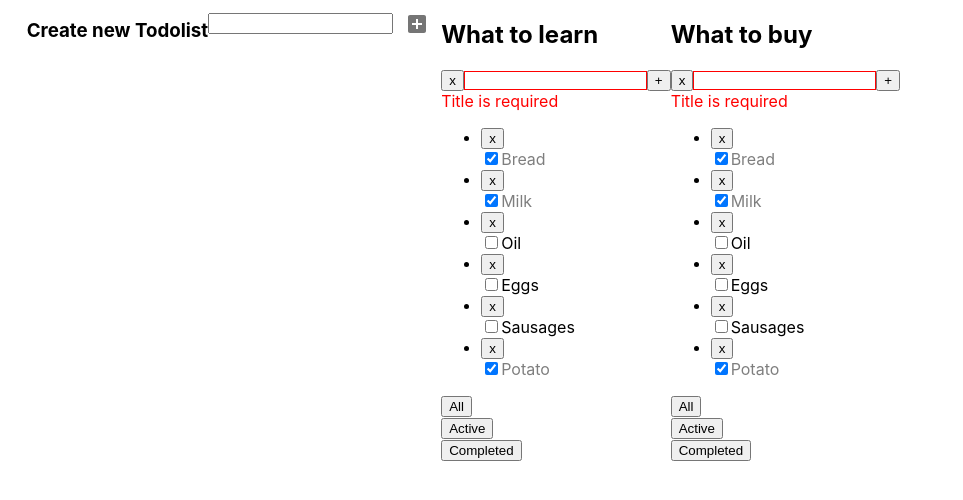
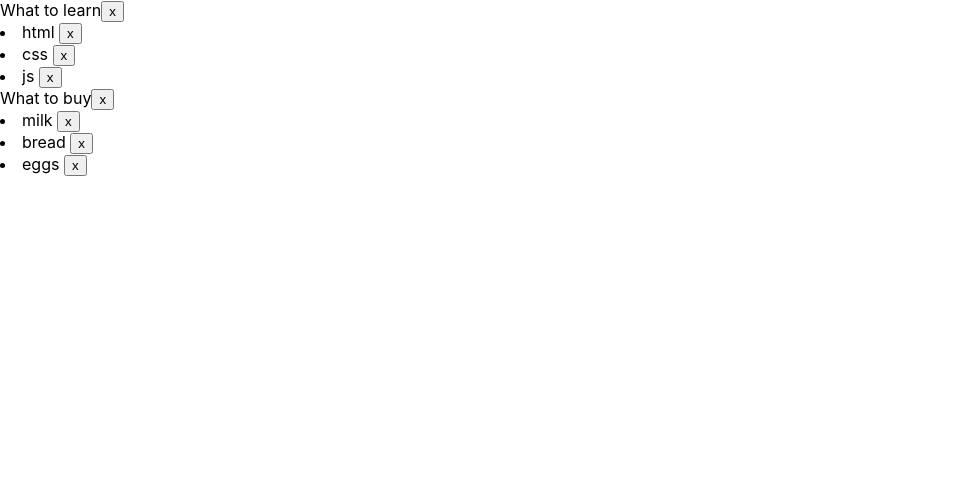
Before and after one commit to Masha-Gorb/todolist-app, a React (Create React App) app: page / in a window 1280 px wide. Shown: the top 500 px of the page, without its empty margins (0-963 px from the left). Built offline with nearby package versions, Linux system fonts and the light colour scheme.

Commit message:
add remaster todolists

```diff
--- a/src/App.tsx
+++ b/src/App.tsx
@@ -16,7 +16,6 @@ const App =() => {
 
     let todolistID1=v1()
     let todolistID2=v1()
-    let todolistID3=v1()
 
     let [todolists, setTodolist] = useState([
         {id: todolistID1, title: 'What to learn', filter: 'All'},
@@ -44,18 +43,17 @@ const App =() => {
     })
 
     const removeTodolist = (id: string) => {
-        // todolistsDispatch(removeTodolistodolistAC());
-        // setTodolists(todolists.filter(t => t.id !== todolistId))
+        setTodolist(todolists.filter(t => t.id !== id))
     }
 
     const addTodolist = (title: string) => {
-        // let newTodolistID = v1()
-        // let newTodolist : TodolistsType = {id: newTodolistID, title: title, filter: 'All'}
-        // setTodolists([newTodolist, ...todolists])
-        // setTasks({
-        //     ...tasks,
-        //     [newTodolistID] : []
-        // })
+        let newTodolistID = v1()
+        let newTodolist : TodolistsType = {id: newTodolistID, title: title, filter: 'All'}
+        setTodolist([newTodolist, ...todolists])
+        setTasks({
+            ...tasks,
+            [newTodolistID] : []
+        })
     }
 
     // let [tasks, setTasks] = useState([
@@ -97,11 +95,10 @@ const App =() => {
 
     const changeFilter = (filterValue: filterType,todolistId: string) => {
         // setFilter(filterValue)
-        console.log(todolistId)
         let currentTodolist = todolists.find(f=> f.id===todolistId)
         if(currentTodolist) {
             currentTodolist.filter=filterValue
-            setTodolists([...todolists])
+            setTodolist([...todolists])
         }
     }
 
@@ -123,27 +120,32 @@ const App =() => {
     //онЧендж выносим в онЧенджХандлер - в него приходит ивент, который надо протипизировать(реакт сам подскажет)
     //тестим - заставляем в консоли показать ивент.кюрентТарджет.value
     const addTask = (todolistId: string, newTaskTitle: string) => {
-        let currentTodolistId = tasks[todolistId]
-        let newTask = {id: v1(), title: newTaskTitle.trim(), checked: false}
-        tasks[todolistId]=[newTask, ...tasks[todolistId]]
-        setTasks({...tasks})
-        // if(newTaskTitle.trim()!=="") {
-        //     let newTask = {id: v1(), title: newTaskTitle.trim(), checked: true}
-        //     setTasks([newTask, ...tasks])
-        // }
+        // let currentTodolistId = tasks[todolistId]
+        // let newTask = {id: v1(), title: newTaskTitle.trim(), checked: false}
+        // tasks[todolistId]=[newTask, ...tasks[todolistId]]
+        // setTasks({...tasks})
+        // // if(newTaskTitle.trim()!=="") {
+        // //     let newTask = {id: v1(), title: newTaskTitle.trim(), checked: true}
+        // //     setTasks([newTask, ...tasks])
+        // // }
+
+        setTasks({...tasks, [todolistId]: [{id: v1(), title: newTaskTitle.trim(), checked: false}, ...tasks[todolistId]]})
     }
     const deleteTask = (todolistId: string, taskId: string) => {
-        let currentTodolistId = tasks[todolistId]
-        tasks[todolistId] = currentTodolistId.filter(f=>f.id!==taskId)
-        setTasks({...tasks})
+        // let currentTodolistId = tasks[todolistId]
+        // tasks[todolistId] = currentTodolistId.filter(f=>f.id!==taskId)
+        // setTasks({...tasks})
+
+        setTasks({...tasks, [todolistId]: tasks[todolistId].filter(f=>f.id!==taskId)})
+
     }
     const changeChekBox = (todolistId: string, myEvent: boolean, newId : string) => {
         let currentTodolistId = tasks[todolistId]
-        let currentTask = tasks[todolistId].find(ft=> ft.id===newId)
-        if(currentTask) {
-            currentTask.checked=myEvent
-                setTasks({...tasks})
-        }
+        // let currentTask = tasks[todolistId].find(ft=> ft.id===newId)
+        // // if(currentTask) {
+        // //     currentTask.checked=myEvent
+        // //         setTasks({...tasks})
+        // // }
 
         // let currentTask=tasks.find(ft => ft.id===id)
         // if(currentTask) {
@@ -159,6 +161,7 @@ const App =() => {
         {todolists.map( (m) => {
 
             let filtredTasks = tasks[m.id]
+
             if (m.filter === "Active") {
                 filtredTasks = tasks[m.id].filter(f =>!f.checked)
             }
--- /dev/null
+++ b/src/Remaster/App2.tsx
@@ -0,0 +1,60 @@
+import React, {useState} from 'react'
+import {Todolist2} from "./Todolist2";
+import {v1} from "uuid";
+
+export type Todolist2Type = {
+    _id: string
+    title: string
+}
+
+export type Task2Type = {
+    taskID: string
+    taskTitle: string
+    isDone: boolean
+}
+
+export const App2 = () => {
+
+    let todolist2ID1 = v1()
+    let todolist2ID2 = v1()
+
+    let [todolists2, setTodolists2] = useState([
+        {_id: todolist2ID1, title: 'What to learn'},
+        {_id: todolist2ID2, title: 'What to buy'},
+    ]);
+
+    let [tasks2, setTasks2] = useState({
+    [todolist2ID1] : [
+        {taskID: v1(), taskTitle: 'html', isDone: true},
+        {taskID: v1(), taskTitle: 'css', isDone: false},
+        {taskID: v1(), taskTitle: 'js', isDone: false},
+    ],
+        [todolist2ID2] : [
+        {taskID: v1(), taskTitle: 'milk', isDone: true},
+        {taskID: v1(), taskTitle: 'bread', isDone: false},
+        {taskID: v1(), taskTitle: 'eggs', isDone: false},
+    ]
+    });
+
+    const removeTodolist2 = (_id:string) => {
+        console.log(_id)
+        setTodolists2(todolists2.filter(f=> f._id !== _id))
+    }
+
+
+    return (
+        <div>
+            {todolists2.map(m => {
+                let tasksForTodolist2 = tasks2[m._id]
+                return <Todolist2
+                key={m._id}
+                _id={m._id}
+                title={m.title}
+                tasks={tasksForTodolist2}
+                removeTodolist={removeTodolist2}
+                />
+
+            })}
+        </div>
+    )
+}
--- /dev/null
+++ b/src/Remaster/Todolist2.tsx
@@ -0,0 +1,32 @@
+import React, {MouseEventHandler} from 'react'
+
+export type TasksPropsType = {
+    taskID: string
+    taskTitle: string
+    isDone: boolean
+}
+export type PropsType = {
+    key: string
+    _id: string
+    title: string
+    tasks: Array<TasksPropsType>
+    removeTodolist: (_id: string) => void
+}
+
+
+export const Todolist2 = (props: PropsType) => {
+    const removeTodolistHandler = () => {
+        props.removeTodolist(props._id)
+    }
+    return (
+        <div>
+            {props.title}
+            <button onClick={removeTodolistHandler}>x</button>
+
+            {props.tasks.map(m => {
+                return <li>{m.taskTitle} <button >x</button></li>
+            })}
+
+        </div>
+    )
+}
--- a/src/TodoList.tsx
+++ b/src/TodoList.tsx
@@ -19,7 +19,7 @@ export type propsType = {
     changeFilter: (filterValue: filterType, todolistId: string) => void
     addTask: (todolistId: string, newTaskTitle: string) => void
     changeChekBox: (todolistId: string, myEvent: boolean, newId: string) => void
-    filter: filterType
+    // filter: filterType
     removeTodolist: (todolistId: string)=> void
     // setTasks: (tasks: Array<tasksPropsType>) => void
 }
@@ -100,8 +100,8 @@ export const TodoList = (props: propsType) => {
                             return (
                                 <li key={m.id}>
 
-                                    <ButtonUniversal filter={props.filter} title={"x"}
-                                                     callBack={() => deleteTaskHandler(m.id)}/>
+                                    {/*<ButtonUniversal filter={props.filter} title={"x"}*/}
+                                    {/*                 callBack={() => deleteTaskHandler(m.id)}/>*/}
                                     {/*<button onClick={ () => onChangeDeleteTaskHandler(m.id)}>x</button>*/}
                                     <input type="checkbox" onChange={(event) => onChangeCheckBoxHandler(event, m.id)}
                                            checked={m.checked}/>
@@ -114,11 +114,11 @@ export const TodoList = (props: propsType) => {
             </div>
 
 
-            <ButtonUniversal filter={props.filter} title={'All'} callBack={() => changeFilterOptimusHandler('All', props.todolistId)}/>
-            <ButtonUniversal filter={props.filter} title={'Active'}
-                             callBack={() => changeFilterOptimusHandler('Active', props.todolistId)}/>
-            <ButtonUniversal filter={props.filter} title={'Completed'}
-                             callBack={() => changeFilterOptimusHandler('Completed', props.todolistId)}/>
+            {/*<ButtonUniversal filter={props.filter} title={'All'} callBack={() => changeFilterOptimusHandler('All', props.todolistId)}/>*/}
+            {/*<ButtonUniversal filter={props.filter} title={'Active'}*/}
+            {/*                 callBack={() => changeFilterOptimusHandler('Active', props.todolistId)}/>*/}
+            {/*<ButtonUniversal filter={props.filter} title={'Completed'}*/}
+            {/*                 callBack={() => changeFilterOptimusHandler('Completed', props.todolistId)}/>*/}
 
             {/*<ButtonUniversal title={'All'} callBack={changeAllFilterHandler} />*/}
             {/*<ButtonUniversal title={'Active'} callBack={changeActiveFilterHandler} />*/}
--- a/src/index.tsx
+++ b/src/index.tsx
@@ -3,8 +3,9 @@ import ReactDOM from 'react-dom';
 import './index.css';
 import App from './App';
 import * as serviceWorker from './serviceWorker';
+import {App2} from "./Remaster/App2";
 
-ReactDOM.render(<App/>,  document.getElementById('root'));
+ReactDOM.render(<App2/>,  document.getElementById('root'));
 
 // If you want your app to work offline and load faster, you can change
 // unregister() to register() below. Note this comes with some pitfalls.
```
